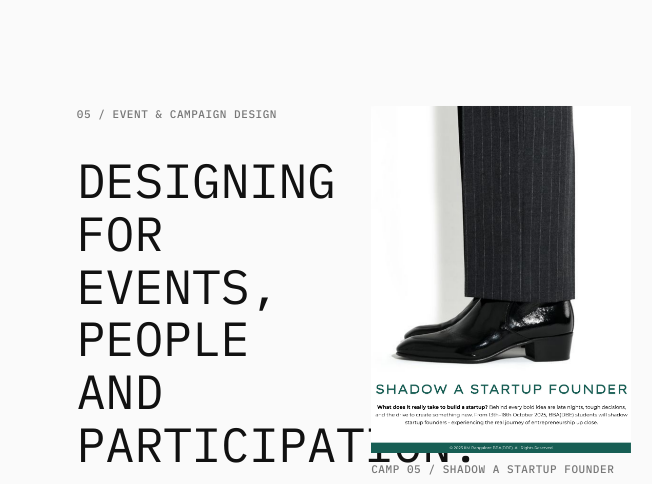
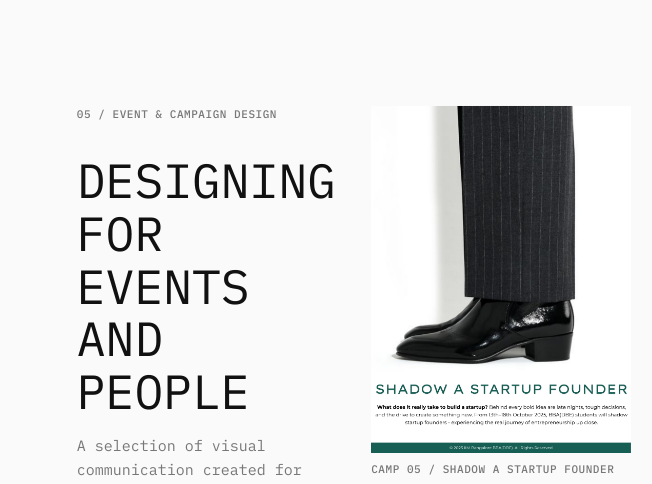
Before and after one commit to its-mayukh/portfolio, a plain HTML site: page index.html in a window 1280 px wide. Shown: the part 4114-4598 px from the top of the page, 0-652 px from the left. Drawn offline with Linux system fonts and the light colour scheme; a script that the page names is missing.

Commit message:
Update index.html

```diff
--- a/index.html
+++ b/index.html
@@ -520,7 +520,7 @@
             <article class="campaign">
                 <div class="campaign-info">
                     <div class="meta muted mb-2">05 / EVENT & CAMPAIGN DESIGN</div>
-                    <h2 class="heading">DESIGNING FOR EVENTS,<br>PEOPLE AND<br>PARTICIPATION.</h2>
+                    <h2 class="heading">DESIGNING FOR EVENTS AND PEOPLE</h2>
                     <p class="body-text">A selection of visual communication created for student-led events and initiatives, spanning technology, entrepreneurship and campus competition.</p>
                     <div class="tags meta muted">
                         <span>EVENT DESIGN</span>
```
